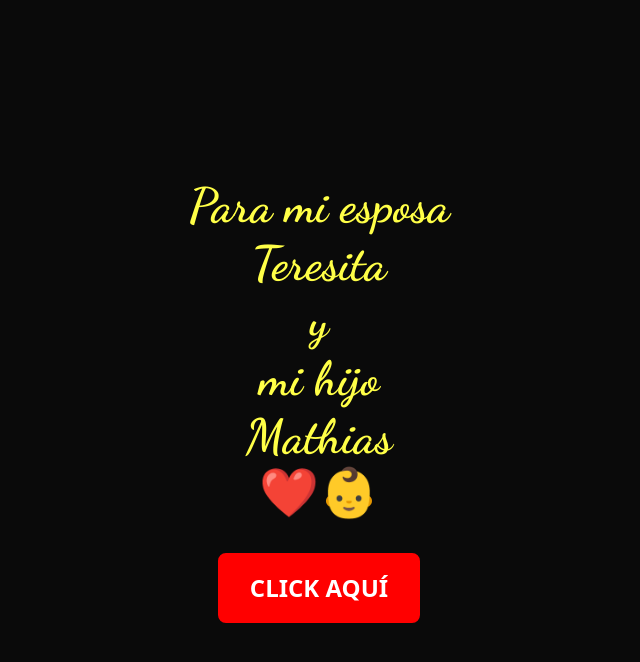
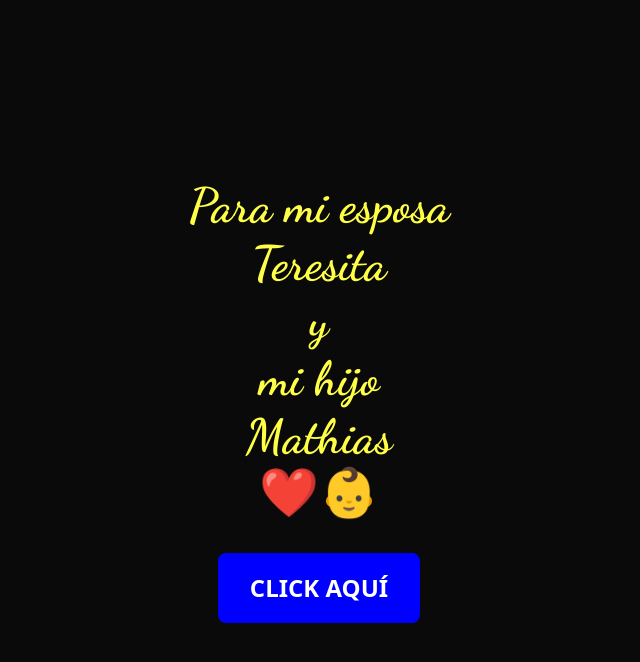
Before and after one commit to royaguirre2024/proyecto, a plain HTML site: page index.html in a window 1280 px wide. In both pictures the pointer is over the button "CLICK AQUÍ". Shown: the whole page, without its empty margins (321-961 px from the left). Drawn offline with nearby package versions, Linux system fonts and the light colour scheme.

Commit message:
index.html

```diff
--- a/index.html
+++ b/index.html
@@ -47,10 +47,10 @@
 
 
         .btn-custom:hover {
-            background-color: red;
+            background-color: blue;
             color: white;
             font-weight: bold;
-            border-color: red;
+            border-color: blue;
         }
 
         .btn-custom:active {
```
